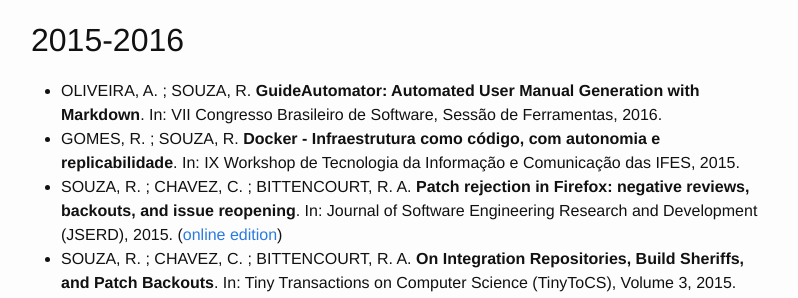
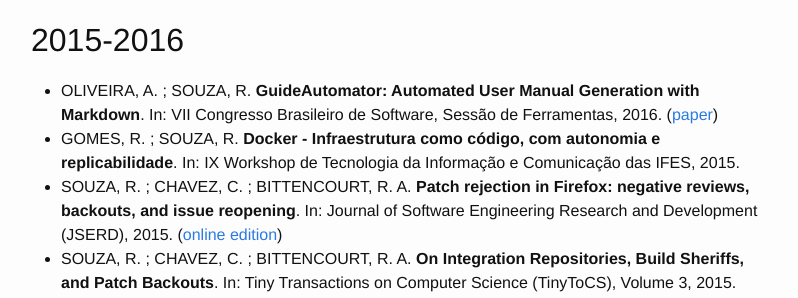
Before and after one commit to rodrigorgs/rodrigorgs.github.io, a Jekyll site: the page built from publications.md, in a window 1280 px wide and 900 px high, scrolled down 366 px. Shown: the part 154-452 px from the top of the window, without its empty margins (239-1037 px from the left). Built offline with Jekyll 4.4.1, drawn with Linux system fonts in a browser that asks for light colours.

Commit message:
Adiciona artigo da sessão de ferramentas do CBSoft.

```diff
--- a/publications.md
+++ b/publications.md
@@ -17,7 +17,7 @@ title: "Publications"
 
 ## 2015-2016
 
-* OLIVEIRA, A. ; SOUZA, R. **GuideAutomator: Automated User Manual Generation with Markdown**. In: VII Congresso Brasileiro de Software, Sessão de Ferramentas, 2016.
+* OLIVEIRA, A. ; SOUZA, R. **GuideAutomator: Automated User Manual Generation with Markdown**. In: VII Congresso Brasileiro de Software, Sessão de Ferramentas, 2016. ([paper]({{site.baseurl}}/files/cbsoft2016-tools.pdf))
 * GOMES, R. ; SOUZA, R. **Docker - Infraestrutura como código, com autonomia e replicabilidade**. In: IX Workshop de Tecnologia da Informação e Comunicação das IFES, 2015.
 * SOUZA, R. ; CHAVEZ, C. ; BITTENCOURT, R. A. **Patch rejection in Firefox: negative reviews, backouts, and issue reopening**. In: Journal of Software Engineering Research and Development (JSERD), 2015. ([online edition](http://www.jserd.com/content/3/1/9))
 * SOUZA, R. ; CHAVEZ, C. ; BITTENCOURT, R. A. **On Integration Repositories, Build Sheriffs, and Patch Backouts**. In: Tiny Transactions on Computer Science (TinyToCS), Volume 3, 2015. ([paper](http://tinytocs.org/vol3/papers/TinyToCS_3_souza.pdf))
```
Also changed, not shown: 1 other file.
